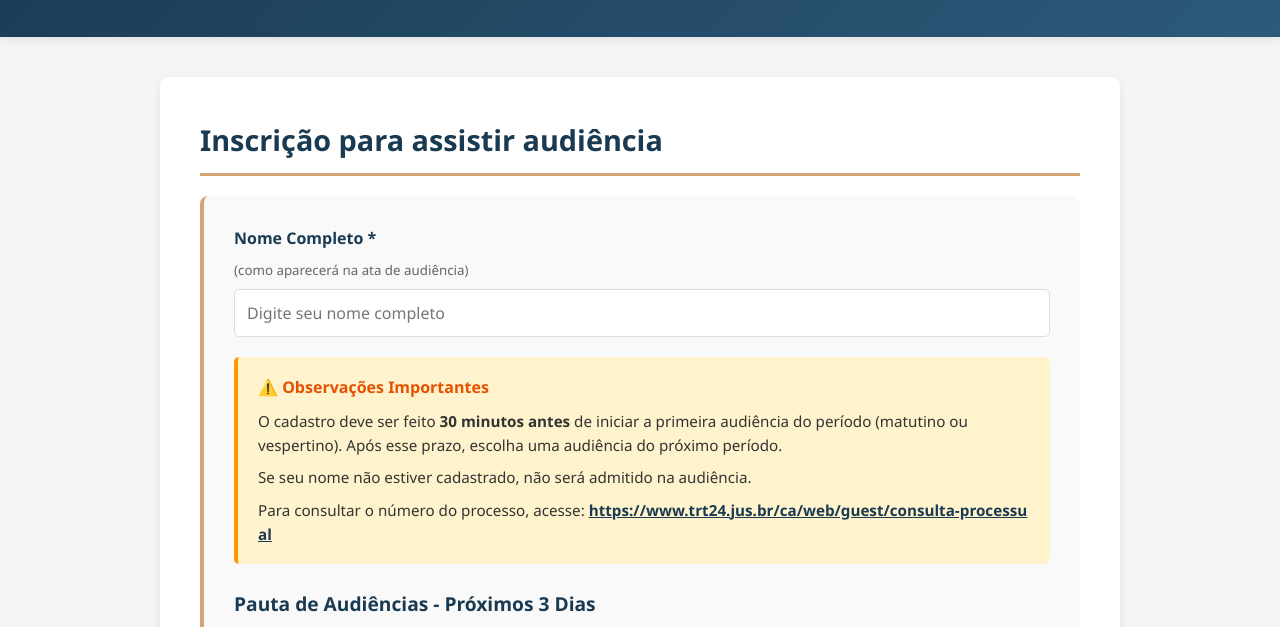
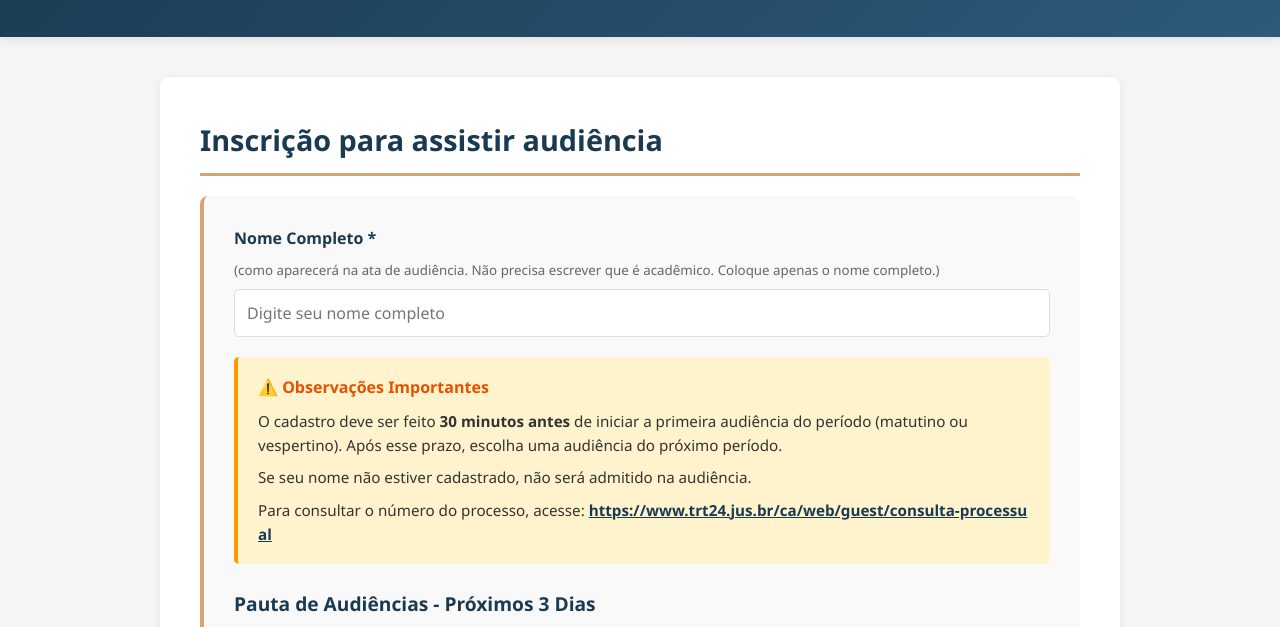
Before and after one commit to marcioinada-hub/vara-trabalho-paranaiba, a plain HTML site: page index.html in a window 1280 px wide. Shown: the part 145-772 px from the top of the page. Drawn offline with Linux system fonts and the light colour scheme; no server answers.

Commit message:
Update index.html

```diff
--- a/index.html
+++ b/index.html
@@ -298,7 +298,7 @@
                 <form id="inscricao-form">
                     <div class="form-group">
                         <label for="name">Nome Completo *</label>
-                        <small style="display:block; color:#666; margin-bottom:8px;">(como aparecerá na ata de audiência)</small>
+                        <small style="display:block; color:#666; margin-bottom:8px;">(como aparecerá na ata de audiência. Não precisa escrever que é acadêmico. Coloque apenas o nome completo.)</small>
                         <input type="text" id="name" name="name" placeholder="Digite seu nome completo" required>
                     </div>
 
```
